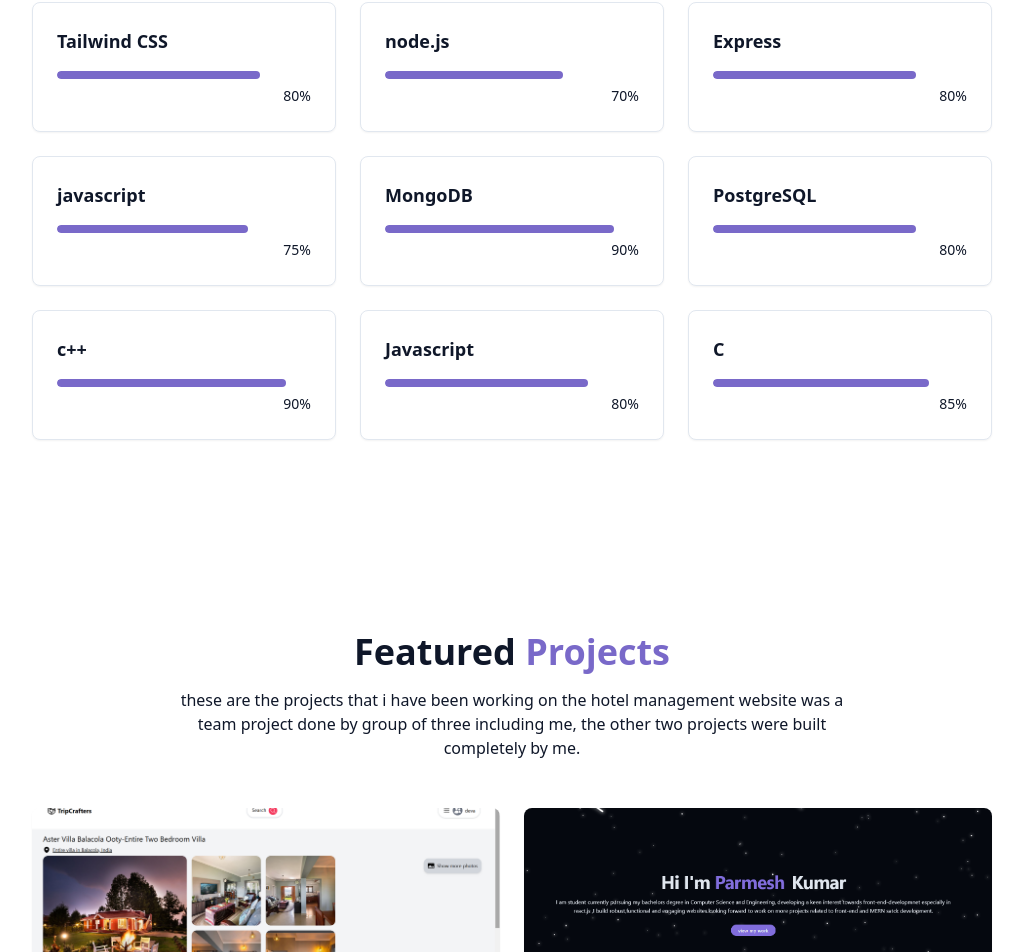
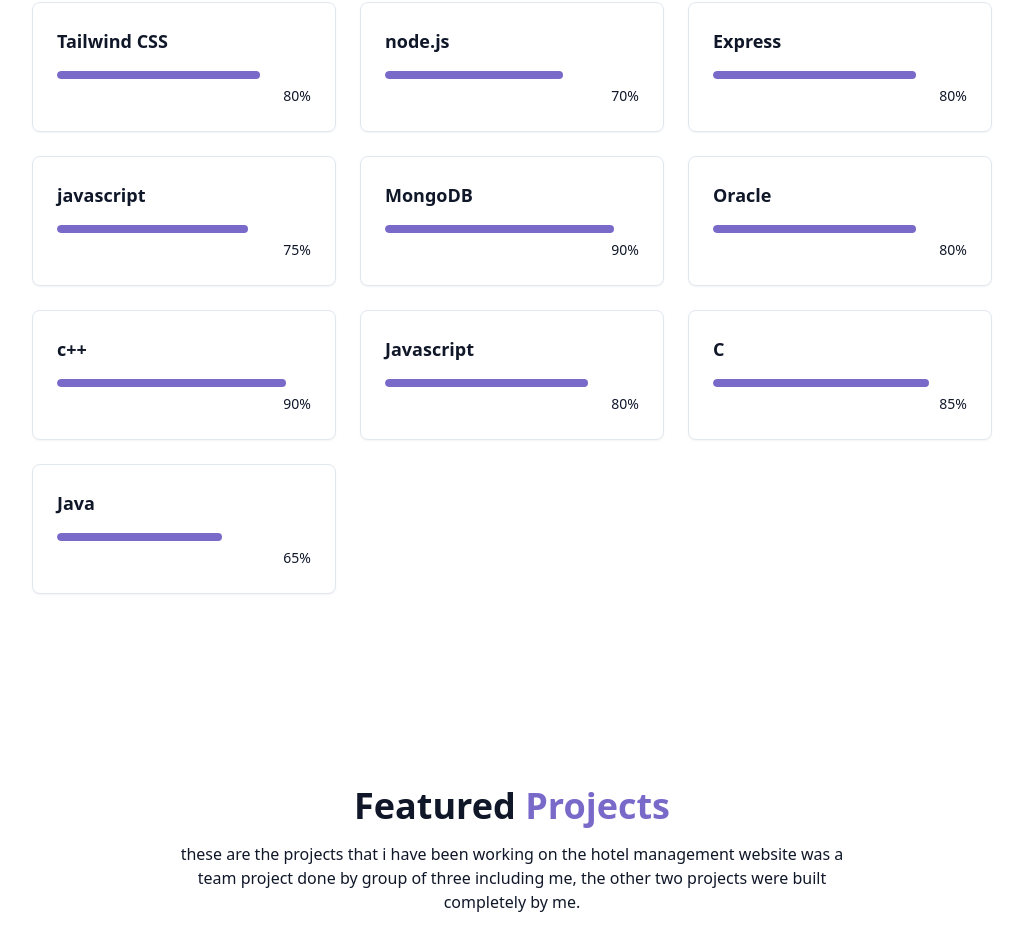
Before and after one commit to parmeshkumarT/Parama-Portolio, a React (Vite) app: page / in a window 1280 px wide. Shown: the part 1978-2930 px from the top of the page, without its empty margins (128-1151 px from the left). Built offline with nearby package versions, Linux system fonts and the light colour scheme.

Commit message:
Update SkillsSection.jsx

```diff
--- a/src/components/SkillsSection.jsx
+++ b/src/components/SkillsSection.jsx
@@ -16,12 +16,13 @@
 
     //Databases
     { name: "MongoDB", level: 90, category: "databases" },
-    { name: "PostgreSQL", level: 80, category: "databases" },
+    { name: "Oracle", level: 80, category: "databases" },
 
 
     { name: "c++", level: 90, category: "programming language" },
     { name: "Javascript", level: 80, category: "programming language" },
     { name: "C", level: 85, category: "programming language" },
+    { name: "Java", level: 65, category: "programming language" },
 
 ]
 const categories = ["all", "frontend", "backend", "databases", "programming language"];
```
